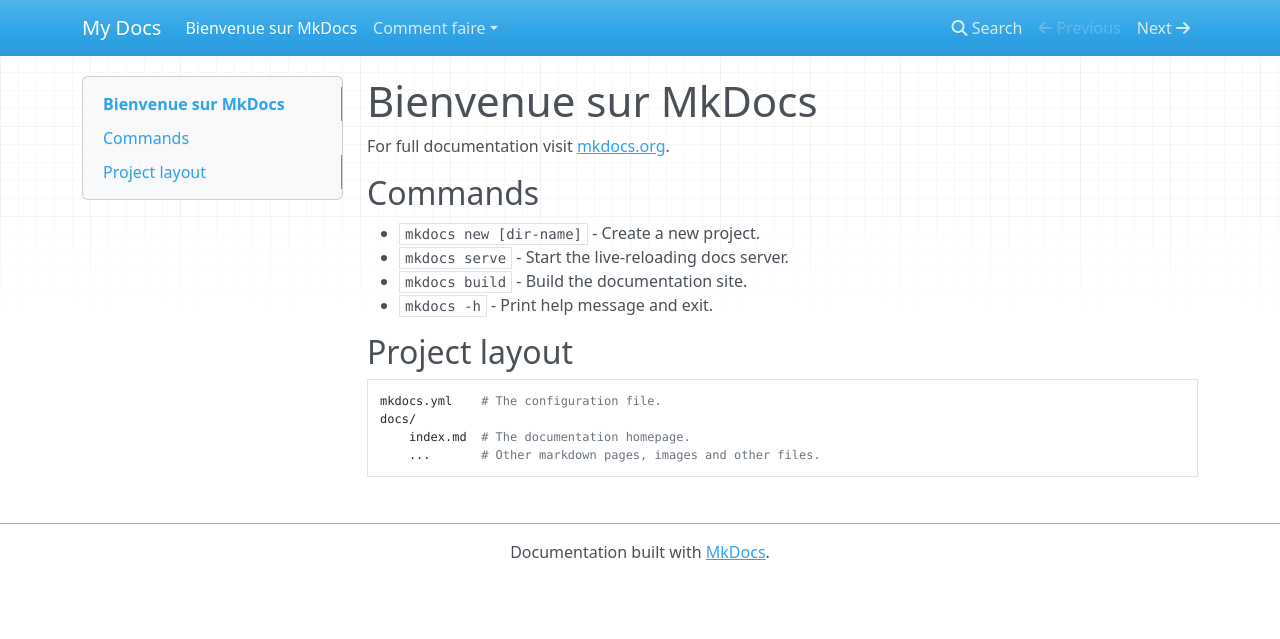
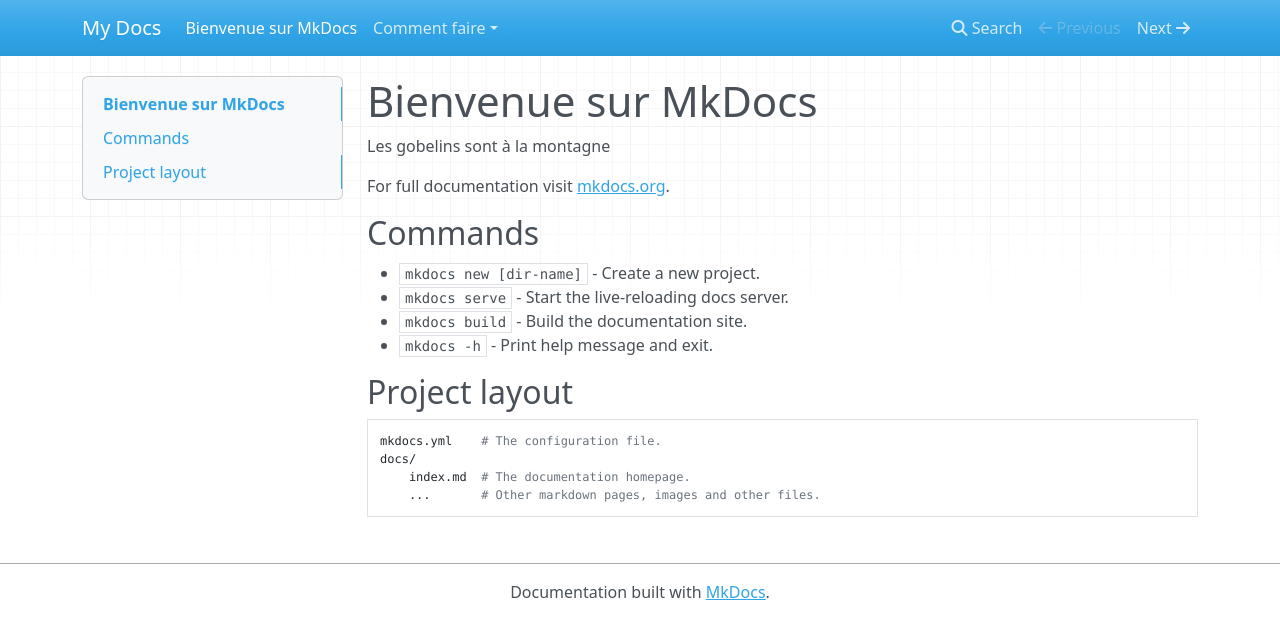
Before and after one commit to Test-orga-2ee5d541-2ef3-4a3f-8bac/Child-project, an MkDocs documentation site: the page built from docs/index.md, in a window 1280 px wide. Shown: the top 639 px of the page. Built offline with MkDocs 1.6.1, drawn with Linux system fonts in a browser that asks for light colours; nearby versions of some CDN libraries.

```diff
--- a/docs/index.md
+++ b/docs/index.md
@@ -1,4 +1,6 @@
 # Bienvenue sur MkDocs
+
+Les gobelins sont à la montagne
 
 For full documentation visit [mkdocs.org](https://www.mkdocs.org).
 
```
